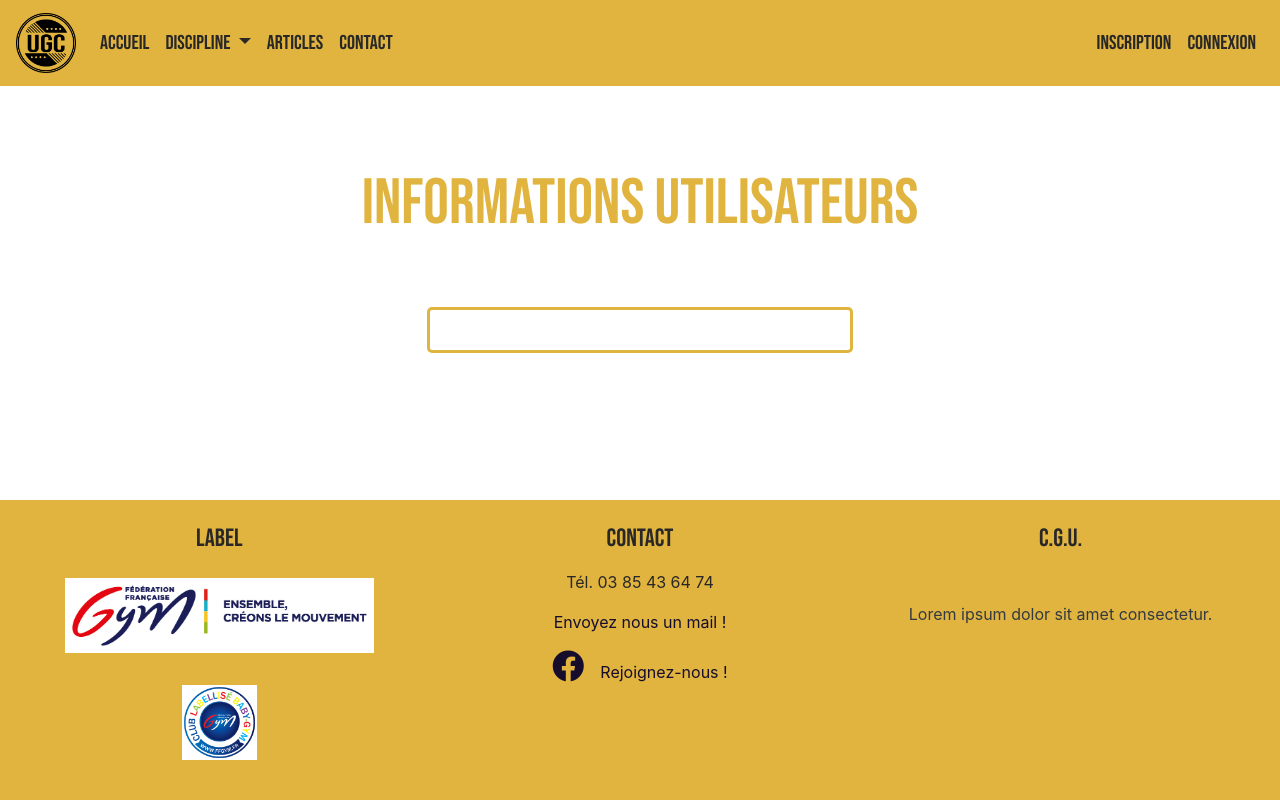
After one commit to SofianeIchou/UGchalon, a Symfony app: template templates/main/userData.html.twig in a window 1280 px wide. The commit adds this page. Run offline with Twig, Linux system fonts and the light colour scheme; the template is opened without the code that fills it, so the values that code supplies are empty; some libraries are stand-ins or nearby versions.

Commit message:
Page Info utilisateur + messages flash

```diff
--- a/templates/base.html.twig
+++ b/templates/base.html.twig
@@ -51,6 +51,11 @@
                 </ul>
 
                 <ul class="navbar-nav">
+                    {% if is_granted("ROLE_ADMIN") %}
+                    <li class="nav-item">
+                        <a href="{{ path('user_data') }}" class="nav-link">Données Utilisateurs</a>
+                    </li>
+                    {% endif %}
                     {% if app.user %}
                         <li class="nav-item">
                             <a href="{{ path('profil') }}" class="nav-link">Profil</a>
--- a/templates/main/licensed.html.twig
+++ b/templates/main/licensed.html.twig
@@ -4,6 +4,7 @@
 
 {% block body %}
 <div class="container-fluid">
+    {% include 'partials/flashes/success.html.twig' %}
     <!-- Bloc supérieur histoire/img/dernier article-->
     <div class="row">
       <h1 class="col-12 my-5 text-center">Informations licencié(es)</h1>
--- a/templates/main/profil.html.twig
+++ b/templates/main/profil.html.twig
@@ -43,7 +43,7 @@
           <button class="btn btn-yellow col-12 col-md-4 offset-md-4 my-3"><a href="#">Modifier les informations du profil</a></button>
 
           {# Bouton pour ajouter un licencié #}
-          <button class="btn btn-yellow col-12 col-md-4 offset-md-4 my-3"><a href="#">Ajouter un(e) nouveau licencié(e)</a></button>
+          <button class="btn btn-yellow col-12 col-md-4 offset-md-4 my-3"><a href="{{ path('add_licensed') }}">Ajouter un(e) nouveau licencié(e)</a></button>
 
   </div>
 
--- /dev/null
+++ b/templates/main/userData.html.twig
@@ -0,0 +1,47 @@
+{% extends 'base.html.twig' %}
+
+{% block title %}Informations utilisateurs{% endblock %}
+
+{% block body %}
+
+
+
+<div class="container-fluid">
+
+  <div class="row">
+            <h1 class="col-12 text-center my-5 h1-title-page">Informations utilisateurs</h1>
+  </div>
+
+{# Infos du compte #}
+  <div class="row">
+
+      <div class="bloc-infos col-12 col-md-4 offset-md-4 my-3">
+
+        {% for user in users %}
+        <ul class="list-group col-12 col-md-8 p-0">
+          <li class="list-group-item bg-black">Prénom : <span class="text-info">{{ user.firstname }}</span></li>
+          <li class="list-group-item bg-black">Nom : <span class="text-info">{{ user.lastname }}</span></li>
+          <li class="list-group-item bg-black">Email : <span class="text-info">{{ user.email }}</span></li>
+          <li class="list-group-item bg-black">Date d'inscription : <span class="text-info">{{ user.registerDate|date('d/m/Y à H\\hi') }}</span></li>
+        </ul>
+        {% endfor %}
+
+      </div>
+
+  </div>
+
+  <div class="row">
+
+          {# Bouton modifier profil #}
+          {#<button class="btn btn-yellow col-12 col-md-4 offset-md-4 my-3"><a href="#">Modifier les informations du profil</a></button>#}
+
+  </div>
+
+
+    </div>
+</div>
+
+
+
+
+{% endblock %}
```
Also changed, not shown: src/Controller/MainController.php (+22 -0 lines).
